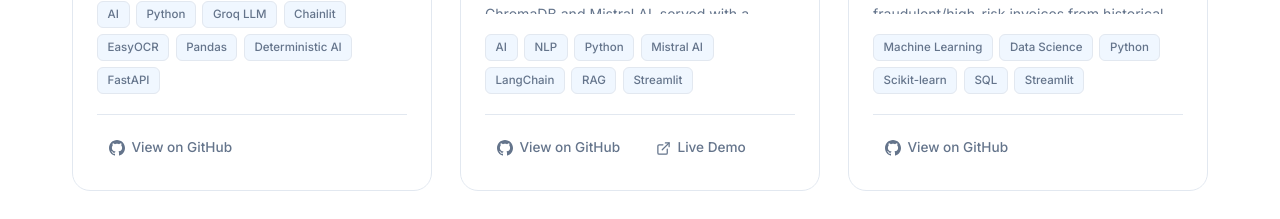
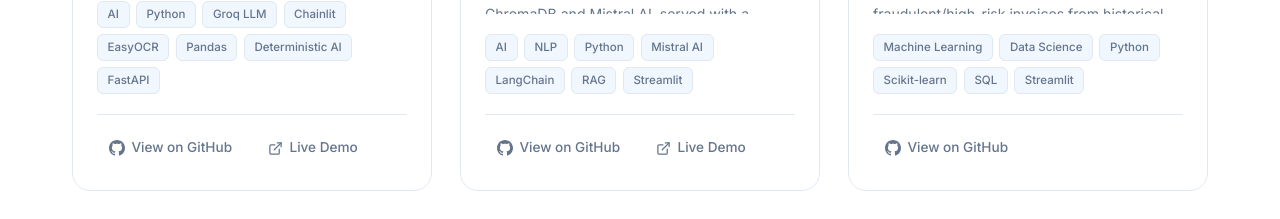
Before and after one commit to yogant18/portfolio-website, a Next.js app: page / in a window 1280 px wide. Shown: the part 3240-3459 px from the top of the page. Built offline with nearby package versions, Linux system fonts and the light colour scheme.

Commit message:
Add Hugging Face Spaces live demo link for Buy or Wait project

```diff
--- a/src/data/projects.js
+++ b/src/data/projects.js
@@ -35,6 +35,7 @@ export const projects = [
     techStack: ["AI", "Python", "Groq LLM", "Chainlit", "EasyOCR", "Pandas", "Deterministic AI", "FastAPI"],
     links: {
       github: "https://github.com/yogant18",
+      demo: "https://huggingface.co/spaces/Sugarz3ro/buy-or-wait",
     },
     featured: true,
   },
```
